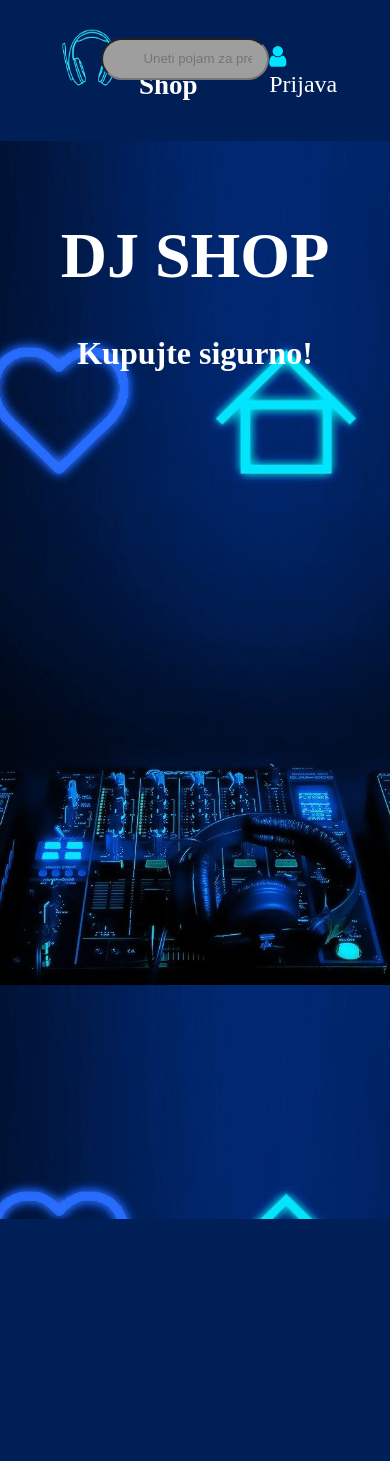
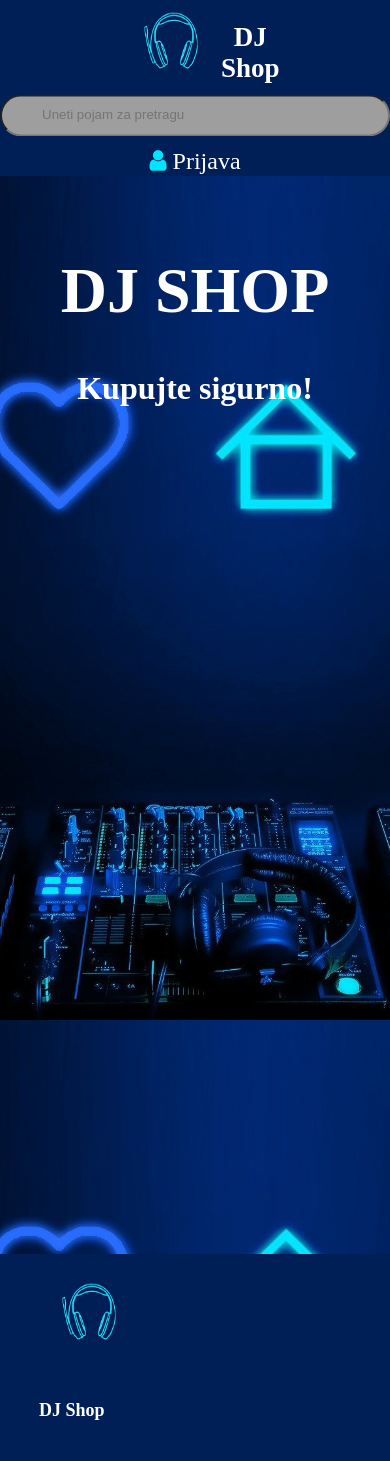
Before and after one commit to Lazarr03/DJ-Shop, a Flask app: page / in a window 390 px wide; the page is wider, and only the part inside the window is pictured. Before the commit the page ends 1219 px from the top of that part, so only its background shows below. Run offline with Flask 3, Linux system fonts and the light colour scheme; parts of the project's set-up code (start-up, migrations or seed data) failed here and were passed over; grey boxes are pictures that could not be loaded.

Commit message:
Fixed some broken css

```diff
--- a/app.py
+++ b/app.py
@@ -1,4 +1,4 @@
-from flask import Flask, render_template, request, session, redirect, url_for
+from flask import Flask, render_template, request, session, redirect, url_for, current_app
 import sqlite3
 from forms import RegistrationForm, LoginForm
 from hashlib import sha256
@@ -6,7 +6,6 @@ from hashlib import sha256
 app = Flask(__name__)
 app.secret_key = "__privatekey__"
 
-session.permanent = False
 
 @app.route("/")
 def home():
@@ -73,6 +72,7 @@ def registrovanje():
     elif request.method == "GET":
         return render_template("/register.html", form=RegistrationForm)
 
+# Odjavljivanje
 @app.route("/logout")
 def logout():
     session.pop('username', None)
--- a/static/base.css
+++ b/static/base.css
@@ -1,4 +1,5 @@
 @import url(./header.css);
+@import url(./footer.css);
 
 body {
     font-size: large;
--- /dev/null
+++ b/static/footer.css
@@ -0,0 +1,13 @@
+footer {
+    margin: 0px;
+    height: 20%;
+    position: relative;
+    width: 100%;
+    background: #001f57;
+    padding: 2vh 10% 2vh 10%;
+    display: flex;
+}
+footer img {
+    height: 100px;
+    width: 100px;
+}
--- a/static/header.css
+++ b/static/header.css
@@ -44,3 +44,53 @@ header {
     position: relative;
     width: 60%;
 }
+
+@media only screen and (max-width: 768px) {
+    header {
+        height: 20%;
+        position: relative;
+        width: 100%;
+        text-align: center;
+    }
+    .header {
+        padding: 0;
+        display: flexbox;
+        justify-content:center;
+        flex-direction: column;
+        background-color:#001f57;
+    }
+    #search-box {
+        transform: translateY(-30%);
+        position: relative;
+        height: 42px;
+        border-radius: 35px;
+        width: 100%;
+        background-image: url("https://cdn2.hubspot.net/hubfs/4004166/bioticresearch_website_assets/images/search_icon.png");
+        background-repeat: no-repeat;
+        background-position: left center;
+        padding-left: 40px;
+    }
+    #navbar-search-box {
+        position: relative;
+        width: 100%;
+    }
+    .logo {
+        text-align: center;
+        height: 100px;
+        width: 100px;
+    }
+    #site-logo-name {
+        margin-left: 31%;
+        position: relative;
+        text-align: center;
+        width: 20%;
+    }
+    .navbar-login{
+        font-size: 24px;
+        transform: translateY(-5%);
+        text-decoration: none;
+    }
+    .navbar-login a:visited, a {
+        color: white;
+    }
+}
--- a/templates/base.html
+++ b/templates/base.html
@@ -10,6 +10,8 @@
     <link rel="icon" type="image/x-icon" href="../static/Pics/logo.jpg">
     <title>Dj Shop</title>
 </head>
+
+<body>
     <header>
         <div class="header">
             <div id="site-logo-name">
@@ -31,13 +33,21 @@
             </div>
         </div>
     </header>
-<body>
     <main>
         <div class="intro">
             <h1>DJ SHOP</h1>
             <h4>Kupujte sigurno!</h4>
         </div>
     </main>
+    <footer>
+        <div class="footer-logo">
+            <img src="/static/Pics/site-logo.png" alt="Logo">
+            <h4>DJ Shop</h4>
+        </div>
+        <div class="contact">
+
+        </div>
+    </footer>
 </body>
 
 </html>
```
Lines whose indentation alone changed are shown as unchanged.
